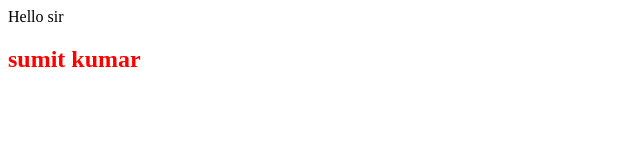
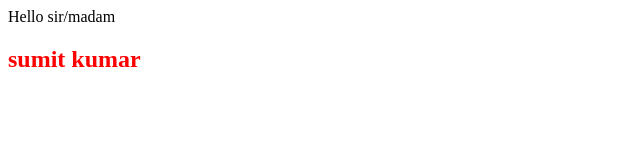
Before and after one commit to sumit-dev88/final, a plain HTML site: page main.html in a window 1280 px wide. Shown: the full height of the page, 0-640 px from the left. Drawn offline with Linux system fonts and the light colour scheme.

Commit message:
sir/madam

```diff
--- a/main.html
+++ b/main.html
@@ -5,7 +5,7 @@
         </title>
     </head>
     <body>
-        <h>Hello sir </h>
+        <h>Hello sir/madam </h>
         <H2 style="color:red">sumit kumar</H2>
     </body>
 </html>
```
